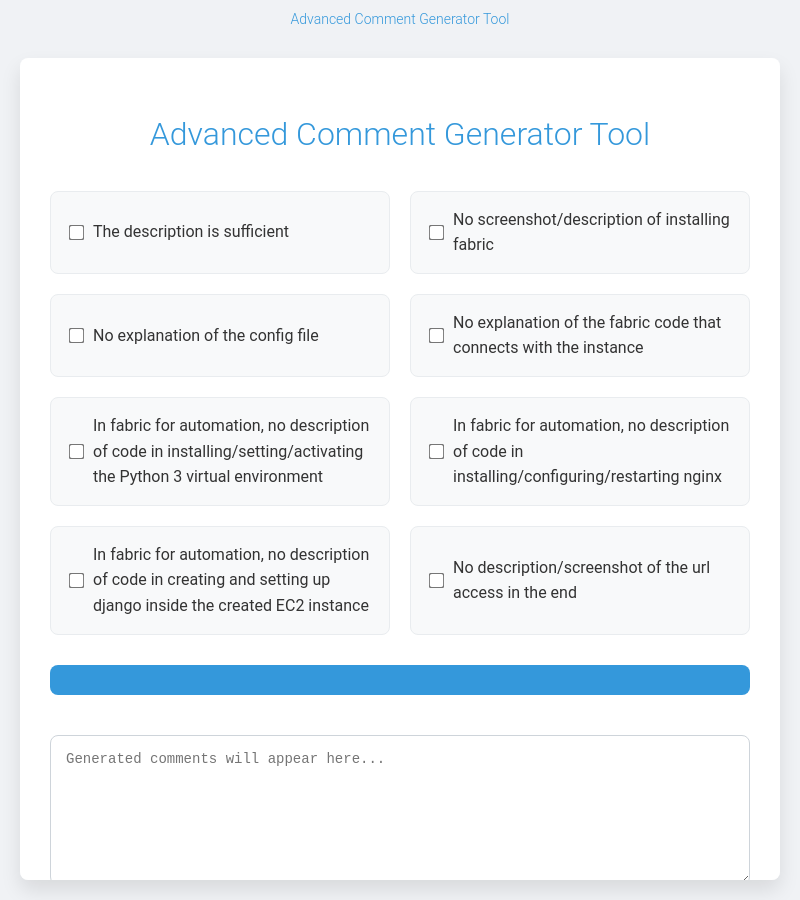
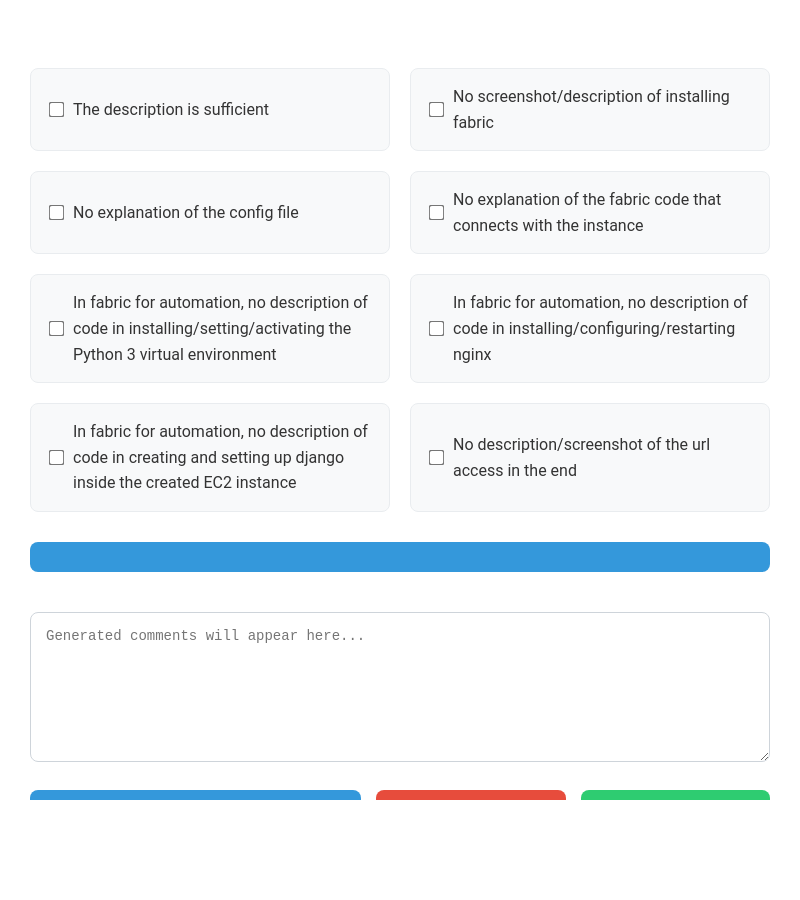
Before and after one commit to qinscode/LabReviewer, an Electron app: page index.html in a window 800 px wide. After the commit the page ends 800 px from the top, so only its background shows below. Drawn offline with Linux system fonts and the light colour scheme.

Commit message:
style: simplify HTML structure and update CSS styles
- Remove titlebar content and styling
- Simplify CSS variables and styles
- Adjust container positioning and background
- Remove unnecessary animations and styles

```diff
--- a/index.html
+++ b/index.html
@@ -10,7 +10,6 @@
             --primary-color: #3498db;
             --secondary-color: #2ecc71;
             --danger-color: #e74c3c;
-            --background-color: #f0f2f5;
             --text-color: #333;
             --border-radius: 8px;
         }
@@ -19,30 +18,18 @@
             font-family: 'Roboto', 'Segoe UI', Tahoma, Geneva, Verdana, sans-serif;
             line-height: 1.6;
             color: var(--text-color);
-            background-color: var(--background-color);
+            background-color: #fff;
             margin: 0;
-            padding: 20px;
-            transition: background-color 0.3s ease;
+            padding: 0;
         }
 
         .container {
             max-width: 900px;
-            margin: 0 auto;
-            background-color: #fff;
-            border-radius: var(--border-radius);
+            margin: 38px auto 0;
             padding: 30px;
-            box-shadow: 0 10px 20px rgba(0,0,0,0.1);
             height: calc(100vh - 38px);
             overflow-y: auto;
-            margin-top: 38px; /* 为标题栏留出空间 */
-        }
-
-        h1 {
-            text-align: center;
-            color: var(--primary-color);
-            margin-bottom: 30px;
-            font-size: 32px;
-            font-weight: 300;
+            box-sizing: border-box;
         }
 
         .options {
@@ -165,31 +152,18 @@
             transition: all 0.3s ease;
         }
 
-
         @keyframes pulse {
-            0% {
-                transform: scale(1);
-            }
-            50% {
-                transform: scale(1.05);
-            }
-            100% {
-                transform: scale(1);
-            }
+            0% { transform: scale(1); }
+            50% { transform: scale(1.05); }
+            100% { transform: scale(1); }
         }
 
         .pulse {
             animation: pulse 0.5s;
         }
 
-        /* 添加以下新样式 */
         #titlebar {
-            height: 38px; /* 增加高度以适应 macOS 标题栏 */
-            background-color: transparent;
-            color: var(--text-color);
-            display: flex;
-            justify-content: center;
-            align-items: center;
+            height: 38px;
             -webkit-app-region: drag;
             position: fixed;
             top: 0;
@@ -197,25 +171,11 @@
             right: 0;
             z-index: 1000;
         }
-
-        #titlebar h1 {
-            font-size: 14px;
-            margin: 0;
-            padding: 0;
-        }
-
-        /* 移除窗口控制按钮样式 */
-        #window-controls {
-            display: none;
-        }
     </style>
 </head>
 <body>
-    <div id="titlebar">
-        <h1>Advanced Comment Generator Tool</h1>
-    </div>
+    <div id="titlebar"></div>
     <div class="container">
-        <h1>Advanced Comment Generator Tool</h1>
         <div class="options" id="options">
             <label class="option">
                 <input type="checkbox" value="The description is sufficient" id="sufficientDescription">
```
